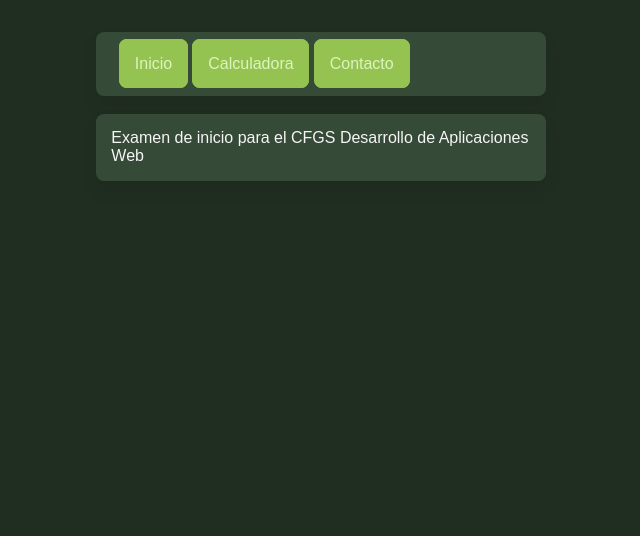
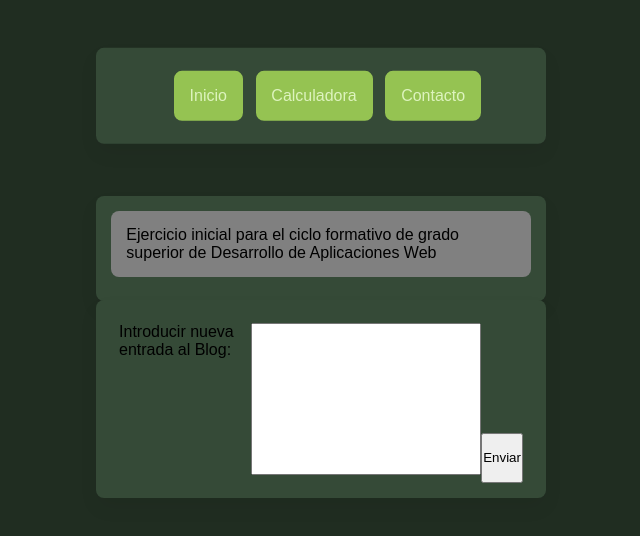
Before and after one commit to W3irdev/evaluacionInicial, a plain HTML site: page index.html in a window 1280 px wide. Shown: the whole page, without its empty margins (385-1025 px from the left). Drawn offline with Linux system fonts and the light colour scheme.

Commit message:
Proyecto Inicial v2

```diff
--- a/index.html
+++ b/index.html
@@ -20,9 +20,22 @@
 
 
         <div class="container">
-            <div class="inicio">
-                <p>Examen de inicio para el CFGS Desarrollo de Aplicaciones Web</p>
+
+                <div class="entrada">
+                    <div class="nuevaEntrada">
+                        <p>Ejercicio inicial para el ciclo formativo de grado superior de Desarrollo de Aplicaciones Web</p>
+                    </div>
+                </div>
+            </div>
+
+        <div id="nuevaEntradaBlog">
+            Introducir nueva entrada al Blog:
+
+            <textarea name="entradaBlog" id="entradaBlog" cols="50" rows="10" required></textarea>
+
+            <br><input type="button" id="enviar" value="Enviar">
         </div>
-    </div>
+ </div>
+ <script src="index.js"></script>
 </body>
 </html>
--- /dev/null
+++ b/index.js
@@ -0,0 +1,14 @@
+const button = document.getElementById("enviar");
+let entradas = document.querySelector(".entrada");
+let texto = document.getElementById("entradaBlog");
+
+button.addEventListener("click", ()=>{
+    let entrada = document.createElement("div");
+    entrada.className = "nuevaEntrada";
+
+    entrada.innerText=texto.value;
+
+    entradas.appendChild(entrada);
+
+
+})
--- a/style.css
+++ b/style.css
@@ -5,11 +5,6 @@
     font-family: 'Poppins', sans-serif;
 }
 
-.wrapper{
-    margin: auto;
-    width: 60%;
-    height: auto;
-}
 
 body{
     align-items: center;
@@ -19,7 +14,14 @@ body{
 
 }
 
+.wrapper{
+    margin: auto;
+    width: 60%;
+    height: auto;
+}
 .menuSuperior{
+    display: flex;
+    justify-content: center;
     transform: translate(50%, 50%);
     width: 450px;
     height: auto;
@@ -37,12 +39,13 @@ a{
     text-decoration: none;
     color: rgb(221, 243, 190);
     border-color: rgb(149, 195, 82);
+    margin-left: 1vmax;
 }
 
 
 .container{
     display: flex;
-    transform: translate(50%, 50px);
+    transform: translate(50%, 100px);
     width: 450px;
     background: #354a37;
     border-radius: 8px;
@@ -100,7 +103,7 @@ height: 50px;
 }
 
 .appForm{
-    height: 100%;
+    height: auto;
 }
 
 .appForm input{
@@ -108,8 +111,8 @@ height: 50px;
     height: 25px;
 }
 
-#texto{
-    height: 200px;
+textarea{
+    height: auto;
     width: 100%;
     resize: none;
 }
@@ -117,3 +120,40 @@ height: 50px;
 .inicio{
     color: whitesmoke;
 }
+
+/* .footer{
+    display: flex;
+    justify-content: center;
+    transform: translate(50%, 130px);
+    width: 450px;
+    background:#354a37;
+    border-radius: 8px;
+    box-shadow: 0 10px 20px rgba(0, 0, 0, 0.05);
+    padding: 3%;
+
+} */
+
+.nuevaEntrada{
+    display: flex;
+    border-radius: 8px;
+    padding: 15px;
+    margin-bottom: 2%;
+    background-color: grey;
+
+}
+
+#nuevaEntradaBlog{
+    display: flex;
+    justify-content: center;
+    transform: translate(50%, 50%);
+    width: 450px;
+    height: auto;
+    background:#354a37;
+    border-radius: 8px;
+    box-shadow: 0 10px 20px rgba(0, 0, 0, 0.05);
+    padding: 3%;
+}
+
+#nuevaEntradaBlog input{
+    transform: translate(0%,220%);
+}
```
Also changed, not shown: contacto.html (+4 -4 lines).
